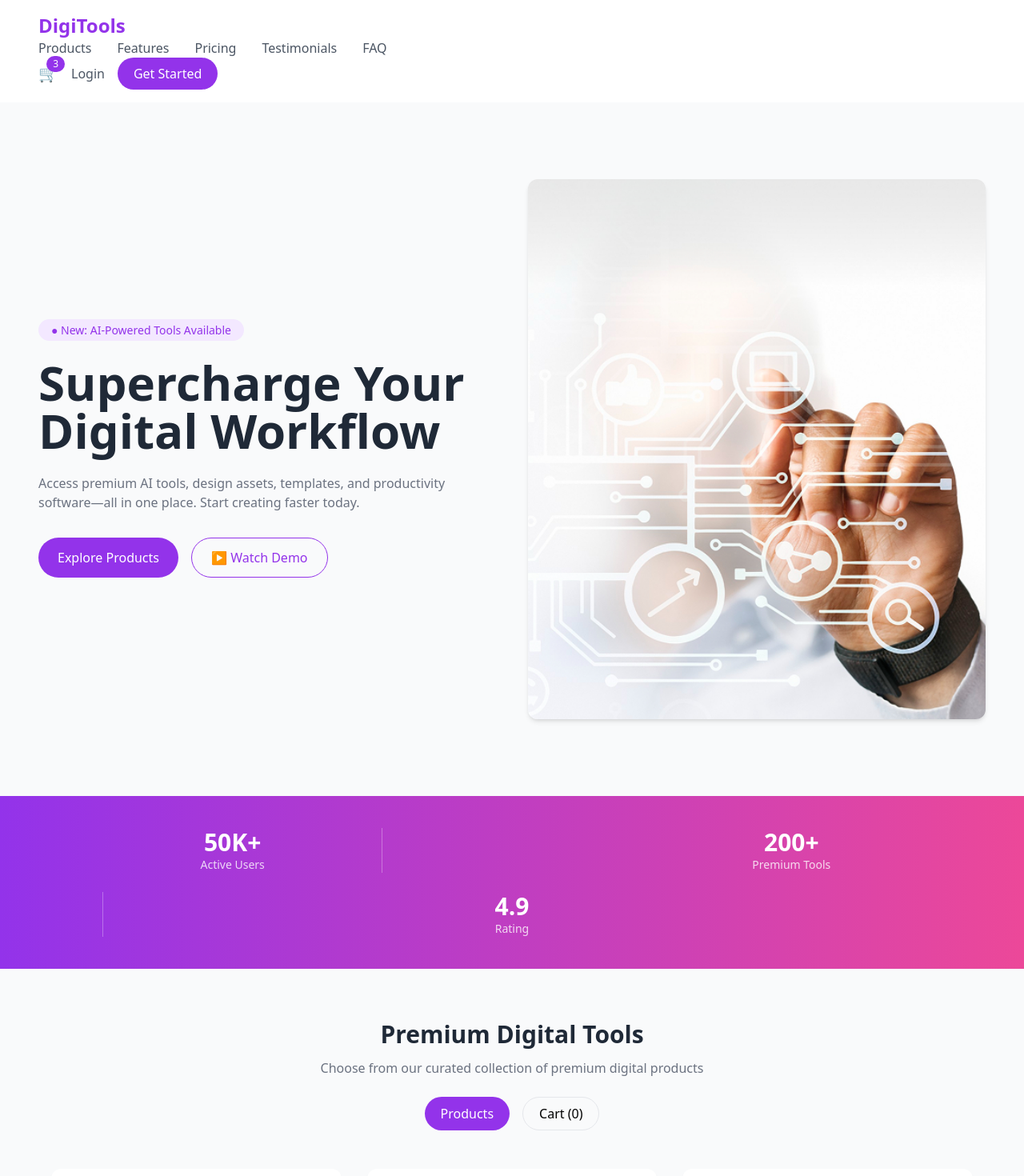
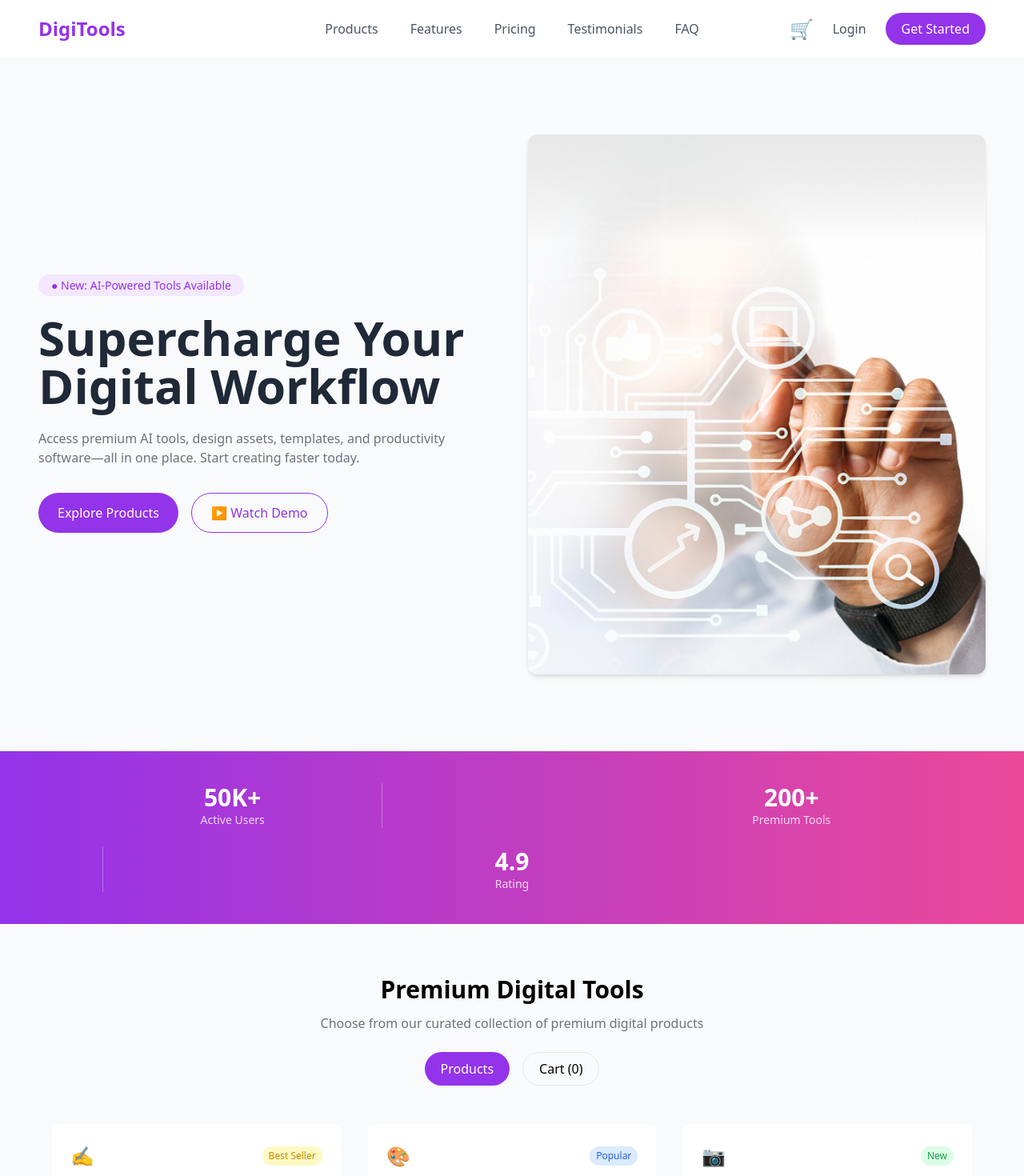
Before and after one commit to SakiAlAmin01/Programming-Hero-Assignment-6, a React (Vite) app: page / in a window 1280 px wide. Shown: the top 1470 px of the page at 80% size. Built offline with nearby package versions, Linux system fonts and the light colour scheme.

Commit message:
Nav bar cart Update

```diff
--- a/src/App.jsx
+++ b/src/App.jsx
@@ -1,3 +1,4 @@
+import { useState } from "react";
 import Navbar from "./Navbar";
 import Hero from "./Hero";
 import StatsBar from "./Stats";
@@ -5,15 +6,23 @@ import Products from "./product";
 import Pricing from "./pricing";
 import Footer from "./footer";
 
+function App() {
+  const [cart, setCart] = useState([]);
+  const [view, setView] = useState("products");
 
-
-function App() {
   return (
     <>
-      <Navbar cartCount={3} />
+      <Navbar cartCount={cart.length} setView={setView} />
       <Hero />
       <StatsBar />
-      <Products />
+
+      <Products
+        cart={cart}
+        setCart={setCart}
+        view={view}
+        setView={setView}
+      />
+
       <Pricing />
       <Footer />
     </>
--- a/src/Navbar.jsx
+++ b/src/Navbar.jsx
@@ -1,31 +1,43 @@
 import React from "react";
 
-export default function Navbar({ cartCount }) {
+export default function Navbar({ cartCount, setView }) {
   return (
-    <div className="navbar bg-white px-6 lg:px-12 py-4 shadow-sm">
+    <div className="bg-white px-6 lg:px-12 py-4 shadow-sm flex items-center justify-between">
 
-      {/* Logo */}
+      {/* LEFT - Logo */}
       <div className="flex-1">
-        <a className="text-2xl font-bold text-purple-600">DigiTools</a>
+        <h1 className="text-2xl font-bold text-purple-600 cursor-pointer">
+          DigiTools
+        </h1>
       </div>
 
-      {/* Menu */}
-      <div className="hidden lg:flex gap-8 font-medium text-gray-600">
-        <a className="hover:text-purple-600 cursor-pointer">Products</a>
-        <a className="hover:text-purple-600 cursor-pointer">Features</a>
-        <a className="hover:text-purple-600 cursor-pointer">Pricing</a>
-        <a className="hover:text-purple-600 cursor-pointer">Testimonials</a>
-        <a className="hover:text-purple-600 cursor-pointer">FAQ</a>
+      {/* CENTER - Menu */}
+      <div className="hidden lg:flex flex-1 justify-center gap-10 font-medium text-gray-600">
+        <button
+          onClick={() => setView("products")}
+          className="hover:text-purple-600"
+        >
+          Products
+        </button>
+
+        <button className="hover:text-purple-600">Features</button>
+        <button className="hover:text-purple-600">Pricing</button>
+        <button className="hover:text-purple-600">Testimonials</button>
+        <button className="hover:text-purple-600">FAQ</button>
       </div>
 
-      {/* Right */}
-      <div className="flex items-center gap-4">
+      {/* RIGHT - Actions */}
+      <div className="flex flex-1 justify-end items-center gap-6">
 
         {/* Cart */}
-        <div className="relative cursor-pointer">
-          <span className="text-xl">🛒</span>
+        <div
+          onClick={() => setView("cart")}
+          className="relative cursor-pointer"
+        >
+          <span className="text-2xl">🛒</span>
+
           {cartCount > 0 && (
-            <span className="absolute -top-2 -right-2 bg-purple-600 text-white text-xs px-2 py-0.5 rounded-full">
+            <span className="absolute -top-2 -right-3 bg-purple-600 text-white text-xs px-2 py-0.5 rounded-full">
               {cartCount}
             </span>
           )}
@@ -41,18 +53,22 @@ export default function Navbar({ cartCount }) {
           Get Started
         </button>
 
-        {/* Mobile */}
-        <div className="dropdown dropdown-end lg:hidden">
-          <label tabIndex={0} className="btn btn-ghost">
-            ☰
-          </label>
-          <ul className="menu menu-sm dropdown-content mt-3 p-2 shadow bg-white rounded-box w-52">
-            <li><a>Products</a></li>
-            <li><a>Features</a></li>
-            <li><a>Pricing</a></li>
-            <li><a>Testimonials</a></li>
-            <li><a>FAQ</a></li>
-          </ul>
+        {/* Mobile Menu */}
+        <div className="lg:hidden">
+          <details className="dropdown">
+            <summary className="cursor-pointer text-xl">☰</summary>
+            <ul className="absolute right-0 mt-3 p-3 shadow bg-white rounded-lg w-44 space-y-2 text-gray-600">
+              <li>
+                <button onClick={() => setView("products")}>
+                  Products
+                </button>
+              </li>
+              <li><button>Features</button></li>
+              <li><button>Pricing</button></li>
+              <li><button>Testimonials</button></li>
+              <li><button>FAQ</button></li>
+            </ul>
+          </details>
         </div>
 
       </div>
--- a/src/product.jsx
+++ b/src/product.jsx
@@ -1,14 +1,11 @@
-import React, { useState } from "react";
+import React from "react";
 import productsData from "./products.json";
 
-export default function Products() {
-  const [view, setView] = useState("products"); // products | cart
-  const [cart, setCart] = useState([]);
+export default function Products({ cart, setCart, view, setView }) {
 
   // Add to cart
   const handleAddToCart = (product) => {
     setCart((prev) => [...prev, product]);
-    setView("cart");
   };
 
   // Remove from cart
@@ -22,14 +19,19 @@ export default function Products() {
   // Checkout
   const handleCheckout = () => {
     setCart([]);
-    setView("products");
+  };
+
+  // Check if already added
+  const isInCart = (id) => {
+    return cart.some((item) => item.id === id);
   };
 
   return (
     <div className="bg-gray-50 py-16 px-6 lg:px-12 min-h-screen">
+
       {/* Heading */}
       <div className="text-center mb-12">
-        <h2 className="text-3xl font-bold text-gray-800">
+        <h2 className="text-3xl font-bold text-black">
           Premium Digital Tools
         </h2>
         <p className="text-gray-500 mt-3">
@@ -42,7 +44,7 @@ export default function Products() {
             className={`px-5 py-2 rounded-full ${
               view === "products"
                 ? "bg-purple-600 text-white"
-                : "border"
+                : "text-black border"
             }`}
           >
             Products
@@ -53,7 +55,7 @@ export default function Products() {
             className={`px-5 py-2 rounded-full ${
               view === "cart"
                 ? "bg-purple-600 text-white"
-                : "border"
+                : "text-black border"
             }`}
           >
             Cart ({cart.length})
@@ -61,7 +63,7 @@ export default function Products() {
         </div>
       </div>
 
-      {/* PRODUCTS VIEW */}
+      {/* PRODUCTS */}
       {view === "products" && (
         <div className="grid md:grid-cols-2 lg:grid-cols-3 gap-8 max-w-6xl mx-auto">
           {productsData.map((item) => (
@@ -82,13 +84,15 @@ export default function Products() {
                 </span>
               </div>
 
-              <h3 className="text-lg font-semibold">{item.name}</h3>
+              <h3 className="text-lg font-semibold text-black">
+                {item.name}
+              </h3>
 
               <p className="text-sm text-gray-500 mt-2">
                 {item.description}
               </p>
 
-              <p className="text-xl font-bold mt-4">
+              <p className="text-xl font-bold mt-4 text-black">
                 ${item.price}
                 <span className="text-sm text-gray-400">
                   /{item.period}
@@ -103,19 +107,26 @@ export default function Products() {
 
               <button
                 onClick={() => handleAddToCart(item)}
-                className="mt-6 w-full bg-purple-600 text-white py-2 rounded-full hover:bg-purple-700"
+                disabled={isInCart(item.id)}
+                className={`mt-6 w-full py-2 rounded-full ${
+                  isInCart(item.id)
+                    ? "bg-gray-400 text-white cursor-not-allowed"
+                    : "bg-purple-600 text-white hover:bg-purple-700"
+                }`}
               >
-                Buy Now
+                {isInCart(item.id) ? "Added to Cart" : "Buy Now"}
               </button>
             </div>
           ))}
         </div>
       )}
 
-      {/* CART VIEW */}
+      {/* CART */}
       {view === "cart" && (
         <div className="max-w-3xl mx-auto bg-white p-6 rounded-xl shadow">
-          <h3 className="text-xl font-semibold mb-6">Your Cart</h3>
+          <h3 className="text-xl font-semibold mb-6 text-black">
+            Your Cart
+          </h3>
 
           {cart.length === 0 ? (
             <p className="text-gray-500">Cart is empty</p>
@@ -127,8 +138,10 @@ export default function Products() {
                   className="flex justify-between items-center bg-gray-100 p-4 rounded-lg mb-4"
                 >
                   <div>
-                    <p className="font-medium">{item.name}</p>
-                    <p className="text-sm text-gray-500">
+                    <p className="font-medium text-black">
+                      {item.name}
+                    </p>
+                    <p className="text-sm text-black">
                       ${item.price}
                     </p>
                   </div>
@@ -143,8 +156,10 @@ export default function Products() {
               ))}
 
               <div className="flex justify-between items-center mt-6">
-                <p className="text-gray-500">Total:</p>
-                <p className="text-lg font-bold">${total}</p>
+                <p className="text-black">Total:</p>
+                <p className="text-lg font-bold text-black">
+                  ${total}
+                </p>
               </div>
 
               <button
```
